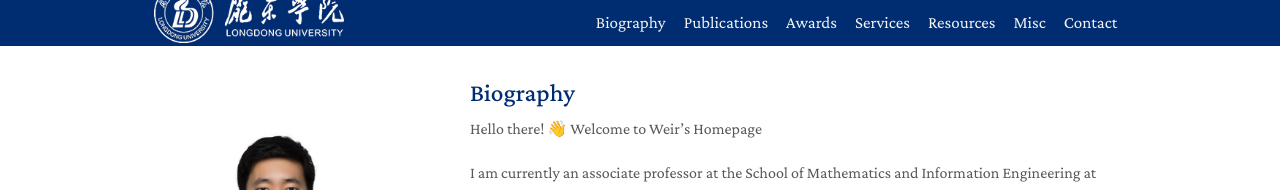
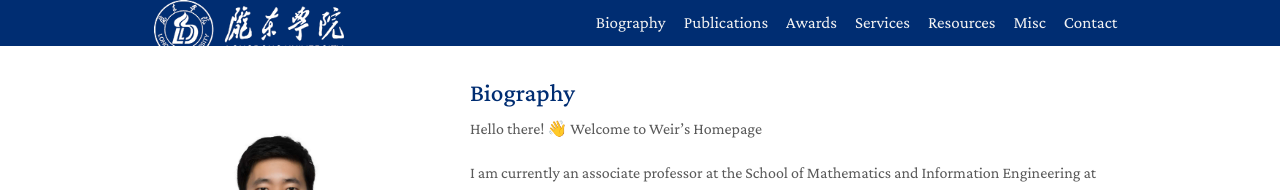
Before and after one commit to Joe-weir-wong/joe-weir-wong.github.io, a Jekyll site: the page built from index.md, in a window 1280 px wide. Shown: the top 190 px of the page. Built offline with Jekyll 4.4.1, drawn with Linux system fonts in a browser that asks for light colours; a style sheet for code colours, icons or effects is not loaded.

Commit message:
edit logo

```diff
--- a/assets/css/nav.css
+++ b/assets/css/nav.css
@@ -18,7 +18,7 @@
 
   .topnav img {
     margin-bottom:-16.5pt;
-    margin-top:-12.5pt;
+    margin-top: 0;
     margin-left:30%;
   }
 
```
